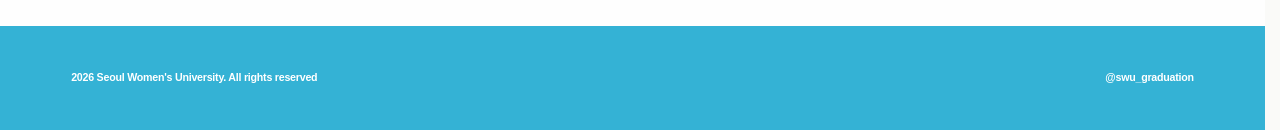
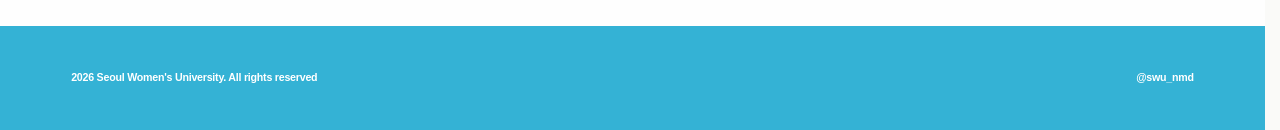
Before and after one commit to jmseooo/26_nmd_gradshow_web, a Next.js app: page / in a window 1280 px wide. Shown: the part 2475-2605 px from the top of the page. Built offline with nearby package versions, Linux system fonts and the light colour scheme; no server answers; a web font is replaced by a local one.

Commit message:
[전체] 푸터 인스타그램 계정명 swu_graduation → swu_nmd
Co-Authored-By: Claude Sonnet 4.6 <noreply@anthropic.com>

```diff
--- a/src/app/designer/page.tsx
+++ b/src/app/designer/page.tsx
@@ -112,7 +112,7 @@ export default function DesignerPage() {
               2026 Seoul Women&apos;s University. All rights reserved
             </p>
             <div className="flex items-center" style={{ gap: "clamp(16px, 2.22vw, 32px)" }}>
-              <p className="whitespace-nowrap" style={txt(12, 600, "white")}>@swu_graduation</p>
+              <p className="whitespace-nowrap" style={txt(12, 600, "white")}>@swu_nmd</p>
             </div>
           </div>
         </footer>
--- a/src/app/field/page.tsx
+++ b/src/app/field/page.tsx
@@ -160,7 +160,7 @@ export default function FieldPage() {
               2026 Seoul Women&apos;s University. All rights reserved
             </p>
             <div className="flex items-center" style={{ gap: "clamp(16px, 2.22vw, 32px)" }}>
-              <p className="whitespace-nowrap" style={txt(12, 600, "white")}>@swu_graduation</p>
+              <p className="whitespace-nowrap" style={txt(12, 600, "white")}>@swu_nmd</p>
             </div>
           </div>
         </footer>
--- a/src/app/guestbook/page.tsx
+++ b/src/app/guestbook/page.tsx
@@ -140,7 +140,7 @@ export default function GuestbookPage() {
               2026 Seoul Women&apos;s University. All rights reserved
             </p>
             <div className="flex items-center" style={{ gap: "clamp(16px, 2.22vw, 32px)" }}>
-              <p className="whitespace-nowrap" style={txt(12, 600, "white")}>@swu_graduation</p>
+              <p className="whitespace-nowrap" style={txt(12, 600, "white")}>@swu_nmd</p>
             </div>
           </div>
         </footer>
--- a/src/app/page.tsx
+++ b/src/app/page.tsx
@@ -237,7 +237,7 @@ export default function Home() {
             2026 Seoul Women&apos;s University. All rights reserved
           </p>
           <div className="flex items-center" style={{ gap: "clamp(16px, 2.22vw, 32px)" }}>
-            <p className="whitespace-nowrap" style={txt(12, 600, "white")}>@swu_graduation</p>
+            <p className="whitespace-nowrap" style={txt(12, 600, "white")}>@swu_nmd</p>
           </div>
         </div>
       </footer>
--- a/src/app/student/[id]/page.tsx
+++ b/src/app/student/[id]/page.tsx
@@ -185,7 +185,7 @@ export default async function StudentPage({
             2026 Seoul Women&apos;s University. All rights reserved
           </p>
           <div className="flex items-center" style={{ gap: "clamp(16px, 2.22vw, 32px)" }}>
-            <p className="whitespace-nowrap" style={txt(12, 600, "white")}>@swu_graduation</p>
+            <p className="whitespace-nowrap" style={txt(12, 600, "white")}>@swu_nmd</p>
             <p className="whitespace-nowrap" style={txt(12, 600, "white")}>behance</p>
           </div>
         </div>
--- a/src/app/works/page.tsx
+++ b/src/app/works/page.tsx
@@ -189,7 +189,7 @@ function WorkModal({ work, onClose }: { work: Work; onClose: () => void }) {
               2026 Seoul Women&apos;s University. All rights reserved
             </p>
             <div className="flex items-center" style={{ gap: "clamp(16px, 2.22vw, 32px)" }}>
-              <p className="whitespace-nowrap" style={txt(12, 600, "white")}>@swu_graduation</p>
+              <p className="whitespace-nowrap" style={txt(12, 600, "white")}>@swu_nmd</p>
             </div>
           </div>
         </footer>
@@ -342,7 +342,7 @@ function WorksContent() {
             2026 Seoul Women&apos;s University. All rights reserved
           </p>
           <div className="flex items-center" style={{ gap: "clamp(16px, 2.22vw, 32px)" }}>
-            <p className="whitespace-nowrap" style={txt(12, 600, "white")}>@swu_graduation</p>
+            <p className="whitespace-nowrap" style={txt(12, 600, "white")}>@swu_nmd</p>
           </div>
         </div>
       </footer>
```
